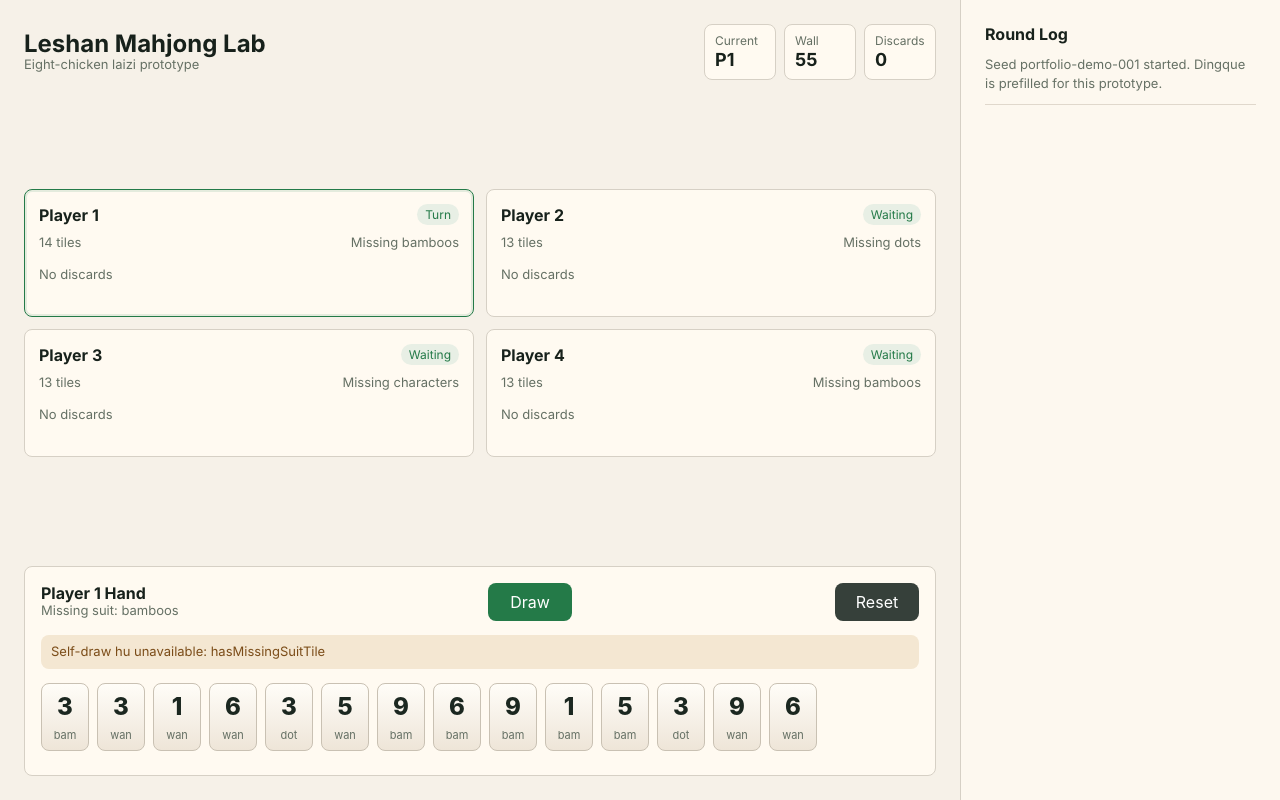
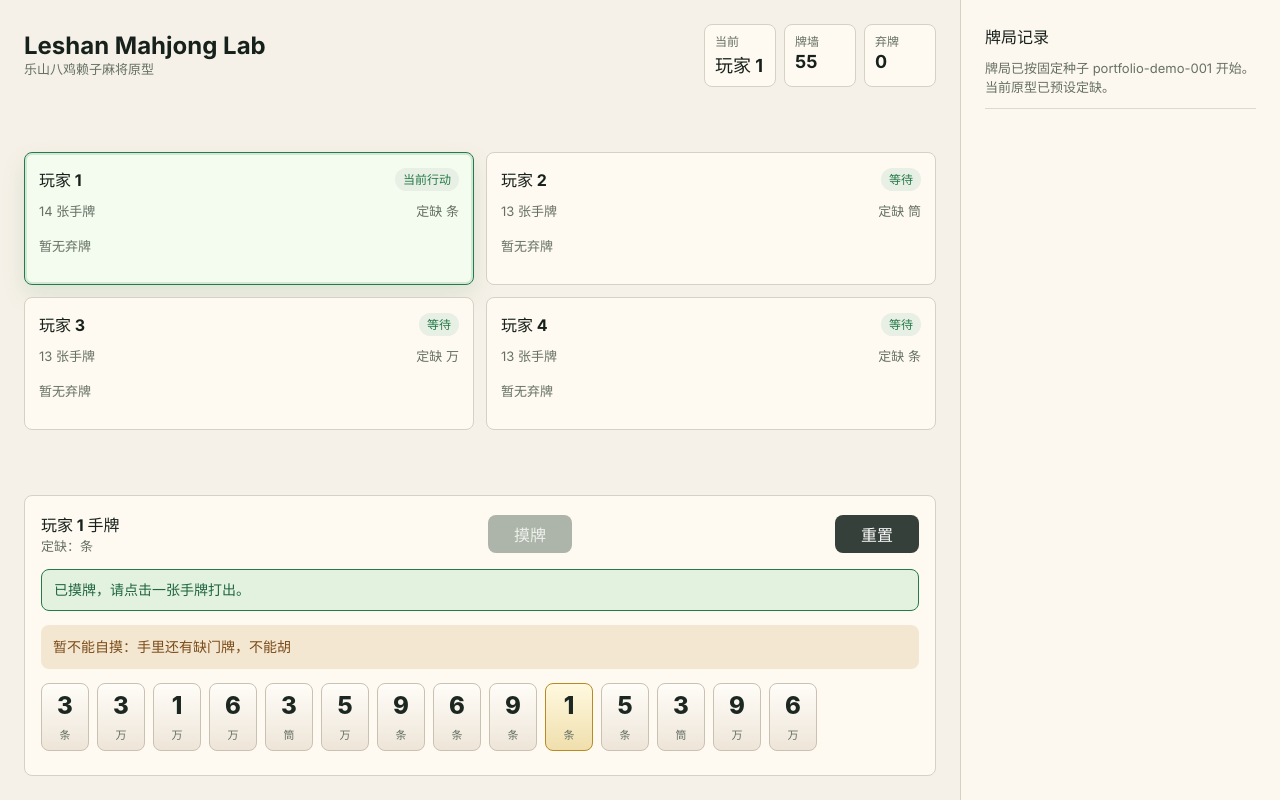
Before and after one commit to Sakuraou/leshan-mahjong-lab, a React (Vite) app: page / in a window 1280 px wide. Built offline with nearby package versions, Linux system fonts and the light colour scheme.

Commit message:
feat: improve table prototype readability

```diff
--- a/src/App.tsx
+++ b/src/App.tsx
@@ -5,8 +5,6 @@ import {
   discardTile,
   drawTile,
   startRound,
-  tileLabel,
-  type PlayerId,
   type PlayerState,
   type RoundState,
   type Suit,
@@ -36,11 +34,12 @@ function createDemoRound(): RoundState {
 export function App() {
   const [round, setRound] = useState(createDemoRound);
   const [logs, setLogs] = useState<LogEntry[]>([
-    { id: 1, text: `Seed ${seed} started. Dingque is prefilled for this prototype.` },
+    { id: 1, text: `牌局已按固定种子 ${seed} 开始。当前原型已预设定缺。` },
   ]);
   const currentPlayer = round.players[round.currentPlayer];
   const currentHu = checkCurrentPlayerHu(round);
   const lastLogId = logs.at(-1)?.id ?? 1;
+  const phase = getTurnPhase(currentPlayer);
 
   const totalDiscards = useMemo(
     () => round.players.reduce((sum, player) => sum + player.discards.length, 0),
@@ -53,26 +52,36 @@ export function App() {
 
   function handleReset() {
     setRound(createDemoRound());
-    setLogs([{ id: lastLogId + 1, text: `Round reset with seed ${seed}.` }]);
+    setLogs([{ id: lastLogId + 1, text: `牌局已重置，仍使用固定种子 ${seed}。` }]);
   }
 
   function handleDraw() {
+    if (phase === "discard") {
+      addLog(`玩家 ${round.currentPlayer + 1} 当前应先出牌。`);
+      return;
+    }
+
     const result = drawTile(round);
 
     if (!result.ok) {
-      addLog(`Draw rejected: ${result.reason}.`);
+      addLog(`摸牌失败：${reasonText(result.reason)}。`);
       return;
     }
 
     setRound(result.round);
-    addLog(`Player ${round.currentPlayer + 1} drew ${tileLabel(result.tile)}.`);
+    addLog(`玩家 ${round.currentPlayer + 1} 摸到 ${tileText(result.tile)}，现在必须出牌。`);
   }
 
   function handleDiscard(tile: Tile) {
+    if (phase === "draw") {
+      addLog(`玩家 ${round.currentPlayer + 1} 当前应先摸牌。`);
+      return;
+    }
+
     const result = discardTile(round, round.currentPlayer, tile);
 
     if (!result.ok) {
-      addLog(`Discard ${tileLabel(tile)} rejected: ${result.reason}.`);
+      addLog(`打出 ${tileText(tile)} 失败：${reasonText(result.reason)}。`);
       return;
     }
 
@@ -85,12 +94,12 @@ export function App() {
 
     if (discardChecks.length > 0) {
       addLog(
-        `Player ${round.currentPlayer + 1} discarded ${tileLabel(tile)}. ${discardChecks
-          .map(({ player, check }) => `Player ${player.id + 1} can hu for ${check.canHu ? check.score.cappedPoints : 0}`)
-          .join("; ")}.`,
+        `玩家 ${round.currentPlayer + 1} 打出 ${tileText(tile)}。${discardChecks
+          .map(({ player, check }) => `玩家 ${player.id + 1} 可胡，${check.canHu ? check.score.cappedPoints : 0} 分`)
+          .join("；")}。`,
       );
     } else {
-      addLog(`Player ${round.currentPlayer + 1} discarded ${tileLabel(tile)}. Next: Player ${result.nextPlayer + 1}.`);
+      addLog(`玩家 ${round.currentPlayer + 1} 打出 ${tileText(tile)}。轮到玩家 ${result.nextPlayer + 1}。`);
     }
   }
 
@@ -100,12 +109,12 @@ export function App() {
         <header className="top-bar">
           <div>
             <h1>Leshan Mahjong Lab</h1>
-            <p>Eight-chicken laizi prototype</p>
+            <p>乐山八鸡赖子麻将原型</p>
           </div>
           <div className="round-stats">
-            <Stat label="Current" value={`P${round.currentPlayer + 1}`} />
-            <Stat label="Wall" value={round.wall.length.toString()} />
-            <Stat label="Discards" value={totalDiscards.toString()} />
+            <Stat label="当前" value={`玩家 ${round.currentPlayer + 1}`} />
+            <Stat label="牌墙" value={round.wall.length.toString()} />
+            <Stat label="弃牌" value={totalDiscards.toString()} />
           </div>
         </header>
 
@@ -117,29 +126,33 @@ export function App() {
 
         <section className="action-panel" aria-label="Current player actions">
           <div>
-            <h2>Player {currentPlayer.id + 1} Hand</h2>
-            <p>Missing suit: {currentPlayer.missingSuit ?? "unset"}</p>
+            <h2>玩家 {currentPlayer.id + 1} 手牌</h2>
+            <p>定缺：{suitText(currentPlayer.missingSuit)}</p>
           </div>
           <div className="actions">
-            <button type="button" onClick={handleDraw}>Draw</button>
-            <button type="button" onClick={handleReset}>Reset</button>
+            <button type="button" onClick={handleDraw} disabled={phase === "discard"}>摸牌</button>
+            <button type="button" onClick={handleReset}>重置</button>
+          </div>
+          <div className="turn-hint" data-phase={phase}>
+            {phase === "discard" ? "已摸牌，请点击一张手牌打出。" : "请先摸牌，再选择要打出的牌。"}
           </div>
           <div className="hu-status" data-ready={currentHu.canHu}>
             {currentHu.canHu
-              ? `Self-draw hu available: ${currentHu.score.cappedPoints} points`
-              : `Self-draw hu unavailable: ${currentHu.reason}`}
+              ? `可自摸胡：${currentHu.score.cappedPoints} 分，牌型 ${currentHu.patterns.map(patternText).join("、")}`
+              : `暂不能自摸：${reasonText(currentHu.reason)}`}
           </div>
           <div className="hand">
             {currentPlayer.hand.map((tile, index) => (
               <button
                 className="tile"
-                key={`${tileLabel(tile)}-${index}`}
+                key={`${tileText(tile)}-${index}`}
                 type="button"
                 onClick={() => handleDiscard(tile)}
-                title={`Discard ${tileLabel(tile)}`}
+                title={`打出 ${tileText(tile)}`}
+                data-yaoji={isYaoJiTile(tile)}
               >
                 <span>{tile.rank}</span>
-                <small>{suitName(tile.suit)}</small>
+                <small>{suitText(tile.suit)}</small>
               </button>
             ))}
           </div>
@@ -147,7 +160,7 @@ export function App() {
       </section>
 
       <aside className="log-panel" aria-label="Round log">
-        <h2>Round Log</h2>
+        <h2>牌局记录</h2>
         <div className="log-list">
           {logs.map((log) => (
             <p key={log.id}>{log.text}</p>
@@ -162,20 +175,20 @@ function PlayerSeat({ player, current }: { player: PlayerState; current: boolean
   return (
     <article className="seat" data-current={current}>
       <div className="seat-title">
-        <h2>Player {player.id + 1}</h2>
-        <span>{current ? "Turn" : "Waiting"}</span>
+        <h2>玩家 {player.id + 1}</h2>
+        <span>{current ? "当前行动" : "等待"}</span>
       </div>
       <div className="seat-meta">
-        <span>{player.hand.length} tiles</span>
-        <span>Missing {player.missingSuit ?? "unset"}</span>
+        <span>{player.hand.length} 张手牌</span>
+        <span>定缺 {suitText(player.missingSuit)}</span>
       </div>
       <div className="discard-strip">
         {player.discards.length === 0 ? (
-          <span className="empty">No discards</span>
+          <span className="empty">暂无弃牌</span>
         ) : (
           player.discards.map((tile, index) => (
-            <span className="discard-tile" key={`${tileLabel(tile)}-${index}`}>
-              {tile.rank}{suitGlyph(tile.suit)}
+            <span className="discard-tile" key={`${tileText(tile)}-${index}`}>
+              {tileText(tile)}
             </span>
           ))
         )}
@@ -193,20 +206,60 @@ function Stat({ label, value }: { label: string; value: string }) {
   );
 }
 
-function suitName(suit: Suit): string {
+function suitText(suit: Suit | null): string {
+  if (suit === null) {
+    return "未定";
+  }
+
   const names: Record<Suit, string> = {
-    characters: "wan",
-    dots: "dot",
-    bamboos: "bam",
+    characters: "万",
+    dots: "筒",
+    bamboos: "条",
   };
   return names[suit];
 }
 
-function suitGlyph(suit: Suit): string {
-  const names: Record<Suit, string> = {
-    characters: "W",
-    dots: "D",
-    bamboos: "B",
+function tileText(tile: Tile): string {
+  return `${tile.rank}${suitText(tile.suit)}`;
+}
+
+function isYaoJiTile(tile: Tile): boolean {
+  return tile.rank === 1 && (tile.suit === "bamboos" || tile.suit === "dots");
+}
+
+function getTurnPhase(player: PlayerState): "draw" | "discard" {
+  return player.hand.length % 3 === 1 ? "draw" : "discard";
+}
+
+function reasonText(reason: string | undefined): string {
+  const reasons: Record<string, string> = {
+    wallEmpty: "牌墙已空",
+    playerAlreadyWon: "该玩家已经胡牌",
+    notCurrentPlayer: "还没轮到该玩家",
+    missingSuitNotSet: "尚未定缺",
+    tileNotInHand: "手里没有这张牌",
+    mustDiscardMissingSuitFirst: "手里还有缺门牌，必须先打缺门",
+    cannotDiscardYaoJi: "幺鸡/赖子不能主动打出",
+    invalidTileCount: "手牌张数不符合胡牌结构",
+    invalidMeldCount: "副露组数不合法",
+    tooManyCopies: "同一普通牌数量超过四张",
+    cannotDecompose: "暂时无法拆成四组一对",
+    hasMissingSuitTile: "手里还有缺门牌，不能胡",
+    belowMinimumScore: "不足 2 分，不能胡",
   };
-  return names[suit];
+  return reasons[reason ?? ""] ?? "原因待确认";
 }
+
+function patternText(pattern: string): string {
+  const names: Record<string, string> = {
+    pingHu: "平胡",
+    wuJi: "无鸡",
+    qingYiSe: "清一色",
+    daDui: "大对",
+    danDiao: "单调",
+    xiaoQiDui: "小七对",
+    longQiDui: "龙七对",
+    shuangLongQiDui: "双龙七",
+  };
+  return names[pattern] ?? pattern;
+}
--- a/src/styles.css
+++ b/src/styles.css
@@ -111,7 +111,10 @@ button {
 
 .seat[data-current="true"] {
   border-color: #247a48;
-  box-shadow: inset 0 0 0 2px rgba(36, 122, 72, 0.12);
+  background: #f4fbef;
+  box-shadow:
+    inset 0 0 0 2px rgba(36, 122, 72, 0.16),
+    0 10px 24px rgba(36, 122, 72, 0.12);
 }
 
 .seat-title,
@@ -152,7 +155,7 @@ button {
 .discard-tile {
   display: inline-grid;
   place-items: center;
-  width: 28px;
+  width: 34px;
   height: 32px;
   border: 1px solid #d6d0c5;
   border-radius: 5px;
@@ -178,23 +181,49 @@ button {
   cursor: pointer;
 }
 
+.actions button:disabled {
+  background: #adb5aa;
+  color: #eef1eb;
+  cursor: not-allowed;
+}
+
 .actions button + button {
   background: #36403a;
 }
 
+.turn-hint {
+  grid-column: 1 / -1;
+  min-height: 38px;
+  border: 1px solid #d6d0c5;
+  border-radius: 8px;
+  padding: 10px 12px;
+  background: #fffdf8;
+  color: #36403a;
+  font-size: 14px;
+  font-weight: 700;
+}
+
+.turn-hint[data-phase="discard"] {
+  border-color: #247a48;
+  background: #e3f1df;
+  color: #1f663e;
+}
+
 .hu-status {
   grid-column: 1 / -1;
-  min-height: 34px;
+  min-height: 42px;
   border-radius: 8px;
-  padding: 9px 10px;
+  padding: 12px;
   background: #f4e7d2;
   color: #7b4c18;
-  font-size: 13px;
+  font-size: 14px;
+  font-weight: 700;
 }
 
 .hu-status[data-ready="true"] {
   background: #e3f1df;
   color: #247a48;
+  box-shadow: inset 0 0 0 2px rgba(36, 122, 72, 0.18);
 }
 
 .hand {
@@ -232,6 +261,11 @@ button {
 .tile:hover {
   border-color: #247a48;
   transform: translateY(-1px);
+}
+
+.tile[data-yaoji="true"] {
+  border-color: #b88a24;
+  background: linear-gradient(180deg, #fff9df, #f0dfad);
 }
 
 .log-panel {
```
Also changed, not shown: 1 other file (tests, documents, lock files or other folders).
